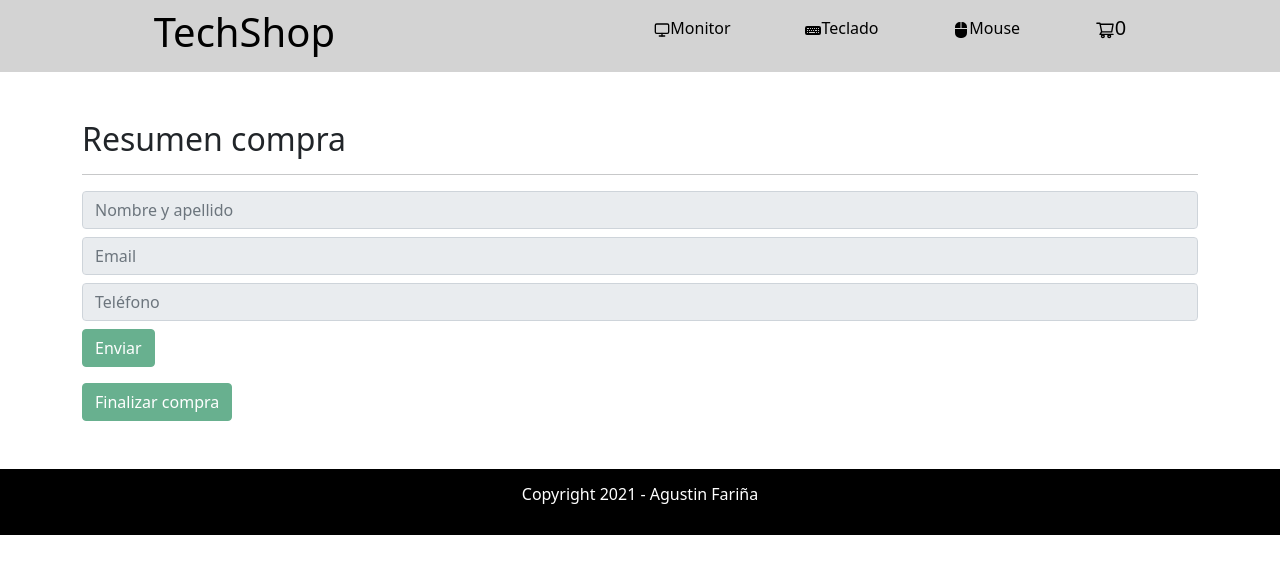
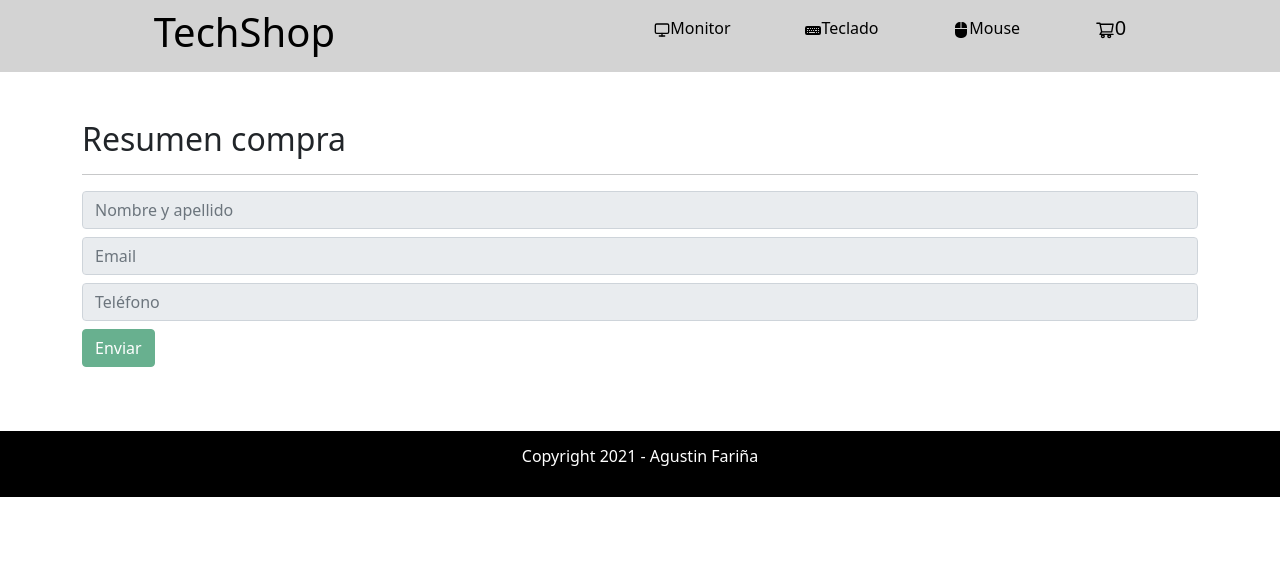
Before and after one commit to agustinfarinia1/curso-react, a React (Create React App) app: page /checkout in a window 1280 px wide. Shown: the top 574 px of the page. Built offline with nearby package versions, Linux system fonts and the light colour scheme; the HTML template or start-up script is replaced by a standard one.

Commit message:
entrega proyecto final

```diff
--- a/src/components/Checkout/Checkout.js
+++ b/src/components/Checkout/Checkout.js
@@ -100,13 +100,6 @@ export const Checkout = () => {
                             Enviar
                         </button>
                     </form>
-                    <button
-                        className="btn btn-success"
-                        onClick={generarOrden}
-                        disabled={cart.length > 0 ? false : true}
-                    >
-                        Finalizar compra
-                    </button>
                 </>
             )}
         </div>
```
